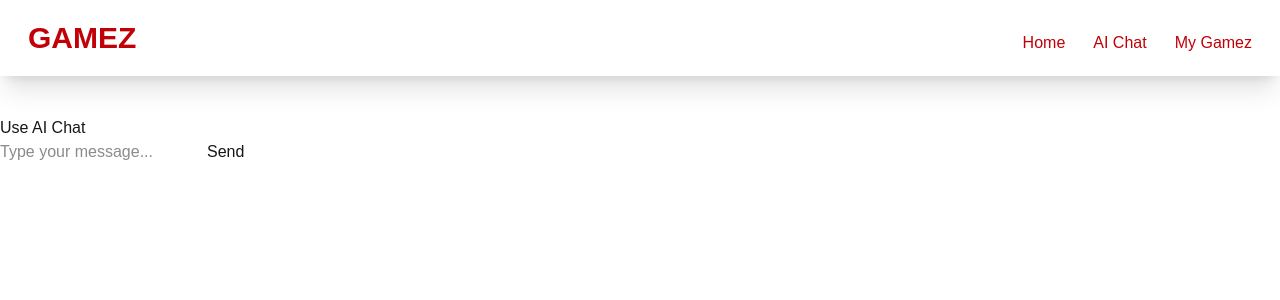
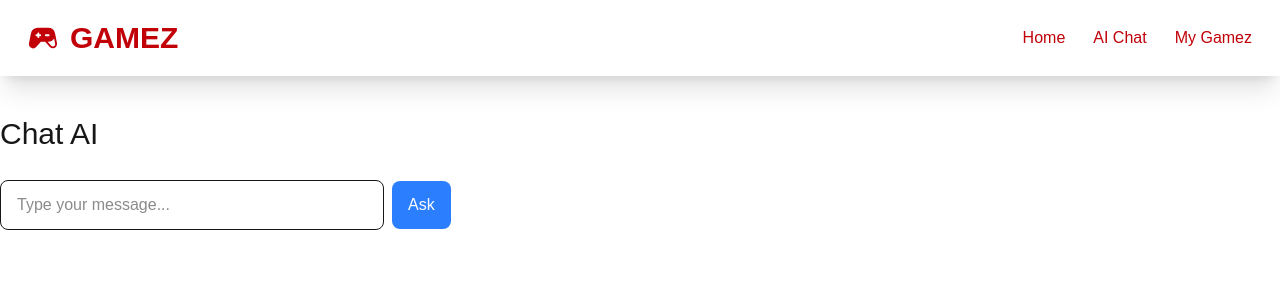
Before and after one commit to Mohamed-M/Gamez, a Next.js app: page /chat in a window 1280 px wide. Shown: the top 300 px of the page. Built offline with nearby package versions, Linux system fonts and the light colour scheme.

Commit message:
Add react-icons, chat styles, search styles, my-gamez skeleton

```diff
--- a/app/chat/page.tsx
+++ b/app/chat/page.tsx
@@ -2,6 +2,9 @@
 
 import { useChat } from '@ai-sdk/react';
 import { useState } from 'react';
+import { GrRobot } from 'react-icons/gr';
+import { FaUser } from 'react-icons/fa6';
+import LoadingPage from '../loading';
 
 export default function ChatPage() {
   const { messages, sendMessage, status } = useChat();
@@ -14,18 +17,22 @@ export default function ChatPage() {
     setInput('');
   }
 
+  console.log('messages', messages);
+
   return (
     <div>
-      <h2>Use AI Chat</h2>
+      <h2 className="text-3xl mb-7">Chat AI</h2>
       <div>
         {messages.map((message) => (
           <div key={message.id}>
             {message.parts.map((part, index) => {
               if (part.type === 'text') {
                 return (
-                  <div key={index}>
-                    {message.role === 'user' ? 'User: ' : 'AI: '}
-                    {part.text}
+                  <div
+                    className={`flex items-center border py-5 px-4 mb-3 text-white ${message.role === 'user' ? 'bg-blue-500' : 'bg-red-800'}`}
+                    key={index}>
+                    <div className="mr-7">{message.role === 'user' ? <FaUser size={40} color='white' /> : <GrRobot size={40} color='white' />}</div>
+                    <div>{part.text}</div>
                   </div>
                 );
               }
@@ -34,15 +41,18 @@ export default function ChatPage() {
         ))}
       </div>
 
-      {(status === 'streaming' || status === 'submitted') && (<div><h2>Loading...</h2></div>)}
+      {(status === 'streaming' || status === 'submitted') && (<LoadingPage />)}
 
       <form onSubmit={handleSubmit}>
         <input
+          className="py-3 px-4 border rounded-lg w-96"
           value={input}
           onChange={(e) => setInput(e.target.value)}
           placeholder="Type your message..."
         />
-        <button type="submit">Send</button>
+        <button
+          className="py-3 px-4 bg-blue-500 text-white rounded-lg ml-2"
+          type="submit">Ask</button>
       </form>
     </div>
   )
--- /dev/null
+++ b/app/my-gamez/page.tsx
@@ -0,0 +1,8 @@
+export default function MyGamezPage() {
+  return (
+    <div>
+      <h2>My Gamez</h2>
+      <p>Welcome to the My Gamez page!</p>
+    </div>
+  );
+}
--- a/components/GamezSearch.tsx
+++ b/components/GamezSearch.tsx
@@ -1,6 +1,9 @@
 'use client';
-import { useState } from 'react';
+import React, { useState } from 'react';
 import type { Game } from '@/types/Game';
+import { IoSearchSharp } from "react-icons/io5";
+import { MdCancel } from "react-icons/md";
+
 
 type GamezSearchProps = {
   onSearch: (games: Game[]) => void;
@@ -8,22 +11,25 @@ type GamezSearchProps = {
   setIsLoading: (loading: boolean) => void;
 };
 
-export default function GamezSearch({ onSearch, onClear, setIsLoading }: GamezSearchProps) {
+export default function GamezSearch({ onSearch, onClear }: GamezSearchProps) {
   const [query, setQuery] = useState('');
 
   async function handleSubmit(e: React.SubmitEvent) {
     e.preventDefault();
-    setIsLoading(true);
     const response = await fetch(`/api/games?search=${encodeURIComponent(query)}`)
     const games = await response.json();
-    setIsLoading(false);
     onSearch(games.results);
+  }
+
+  async function handleClear() {
+    setQuery('');
+    onClear();
 
   }
 
   return (
     <div className="w-full">
-    <form className="bg-red-900 flex space-x-7 shadow-md rounded px-8 pt-6 pb-8 mb-4" onSubmit={handleSubmit}>
+    <form className="bg-red-900 text-white flex space-x-7 shadow-md rounded px-8 pt-6 pb-8 mb-4" onSubmit={handleSubmit}>
       <input
         className="w-100 bg-white text-red-900 shadow appearance-none border rounded py-2 px-3"
         type="text"
@@ -31,8 +37,14 @@ export default function GamezSearch({ onSearch, onClear, setIsLoading }: GamezSe
         value={query}
         onChange={(e) => setQuery(e.target.value)} />
 
-        <button type="submit" className="search-button cursor-pointer">Search</button>
-        <button type="button" className="ml-3 cursor-pointer" onClick={() => onClear()}>Clear</button>
+        <button type="submit" className="flex items-center space-x-2 cursor-pointer py-3 px-4 bg-blue-500 rounded-lg">
+          <IoSearchSharp />
+          <span>Search</span>
+        </button>
+        <button type="button" className="flex items-center space-x-2 ml-3 cursor-pointer py-3 px-4 bg-white text-red-800 rounded-lg" onClick={handleClear}>
+          <MdCancel />
+          <span>Clear</span>
+        </button>
     </form>
     </div>
   )
--- a/components/Header.tsx
+++ b/components/Header.tsx
@@ -1,16 +1,20 @@
 import Link from "next/link";
+import { PiGameControllerFill } from "react-icons/pi";
 
 export default function Header() {
   return (
     <header className="sticky top-0">
-      <div className="container-md flex justify-between items-baseline mx-auto py-5 px-7 bg-white text-red-700 shadow-xl">
+      <div className="container-md flex justify-between items-center mx-auto py-5 px-7 bg-white text-red-700 shadow-xl">
         <div>
-          <Link className="text-3xl font-bold uppercase" href="/">Gamez</Link>
+          <Link className="text-3xl font-bold uppercase flex items-center" href="/">
+            <PiGameControllerFill />
+            <span className="ml-3">Gamez</span>
+          </Link>
         </div>
         <div className="flex space-x-7">
           <Link href="/">Home</Link>
           <Link href="/chat">AI Chat</Link>
-          <Link href="/back-log">My Gamez</Link>
+          <Link href="/my-gamez">My Gamez</Link>
         </div>
       </div>
     </header>
--- a/package.json
+++ b/package.json
@@ -14,7 +14,8 @@
     "ai": "^7.0.153",
     "next": "16.4.3",
     "react": "19.3.0",
-    "react-dom": "19.3.0"
+    "react-dom": "19.3.0",
+    "react-icons": "^5.7.0"
   },
   "devDependencies": {
     "@tailwindcss/turbopack": "^4",
```
Also changed, not shown: 1 other file (tests, documents, lock files or other folders).
